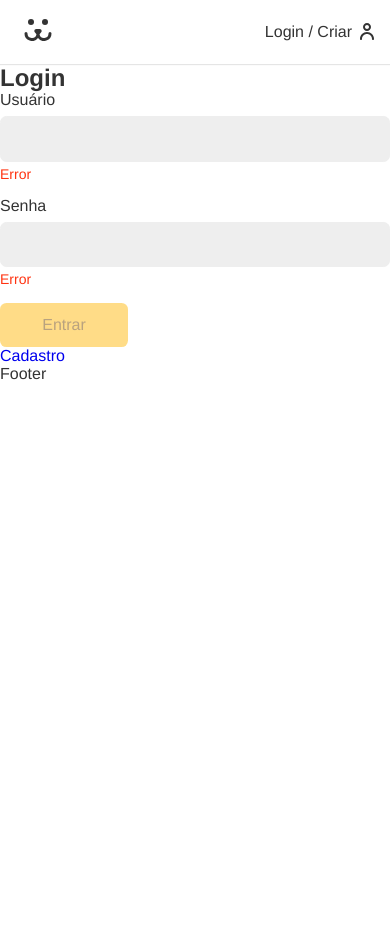
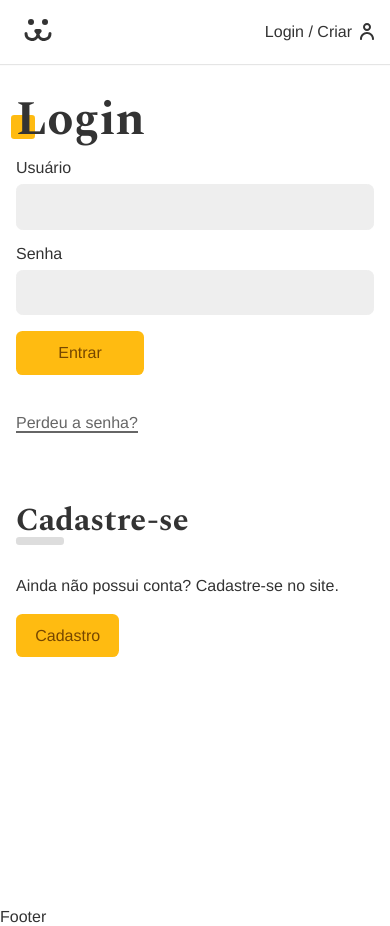
Before and after one commit to ryanpanta/dogs, a React (Vite) app: page /login in a window 390 px wide. Before the commit the page ends 844 px from the top, so only its background shows below. Built offline with nearby package versions, Linux system fonts and the light colour scheme.

Commit message:
feat: funcionalidades de login adicionadas

```diff
--- a/src/App.css
+++ b/src/App.css
@@ -1,3 +1,6 @@
+@import url('https://fonts.googleapis.com/css2?family=Spectral:ital,wght@0,200;0,300;0,400;0,500;0,600;0,700;0,800;1,200;1,300;1,400;1,500;1,600;1,700;1,800&display=swap');
+
+
 * {
   box-sizing: border-box;
 }
@@ -23,6 +26,7 @@ ul, li {
 
 a {
   text-decoration: none;
+  color: #333;
 }
 
 img {
@@ -42,3 +46,38 @@ button, input {
   padding: 0 1rem;
   margin: 0 auto;
 }
+
+.animeLeft {
+  opacity: 0;
+  transform: translateX(-20px);
+  animation: animeLeft .3s forwards;
+}
+
+.title {
+  font-family: var(--type-second);
+  line-height: 1;
+  font-size: 3rem;
+  margin: 1rem 0;
+  position: relative;
+  z-index: 1;
+}
+
+.title::after {
+  content: '';
+  display: block;
+  width: 1.5rem;
+  height: 1.5rem;
+  background-color: #fb1;
+  position: absolute;
+  bottom: 5px;
+  left: -5px;
+  border-radius: .2rem;
+  z-index: -1;
+}
+
+@keyframes animeLeft {
+  to{
+    opacity: initial;
+    transform: initial;
+  }
+}
--- a/src/App.jsx
+++ b/src/App.jsx
@@ -1,20 +1,23 @@
 import "./App.css";
-import {BrowserRouter, Route, Routes} from "react-router-dom";
+import { BrowserRouter, Route, Routes } from "react-router-dom";
 import Footer from "./Components/Footer";
 import Header from "./Components/Header";
 import Home from "./Components/Home";
 import Login from "./Components/Login/Login";
+import { UserStorage } from "./UserContext";
 
 function App() {
     return (
         <div>
             <BrowserRouter>
+                <UserStorage>
                     <Header />
                     <Routes>
                         <Route path="/" element={<Home />} />
                         <Route path="login/*" element={<Login />} />
                     </Routes>
                     <Footer />
+                </UserStorage>
             </BrowserRouter>
         </div>
     );
--- a/src/Components/Forms/Input.jsx
+++ b/src/Components/Forms/Input.jsx
@@ -1,14 +1,22 @@
 import React from "react";
 import styles from "./Input.module.css";
 
-function Input({ label, name, type }) {
+function Input({ label, name, type, value, onChange, error, onBlur }) {
     return (
         <div className={styles.wrapper}>
             <label className={styles.label} htmlFor={name}>
                 {label}
             </label>
-            <input className={styles.input} id={name} name={name} type={type} />
-            <p className={styles.error}>Error</p>
+            <input
+                className={styles.input}
+                id={name}
+                name={name}
+                type={type}
+                value={value}
+                onChange={onChange}
+                onBlur={onBlur}
+            />
+            {error && <p className={styles.error}>{error}</p>}
         </div>
     );
 }
--- a/src/Components/Header.jsx
+++ b/src/Components/Header.jsx
@@ -1,16 +1,31 @@
-import React from 'react'
-import styles from './Header.module.css'
-import { Link } from 'react-router-dom'
-import Dogs from '../Assets/dogs.svg?react'
+import React from "react";
+import styles from "./Header.module.css";
+import { Link } from "react-router-dom";
+import Dogs from "../Assets/dogs.svg?react";
+import { UserContext } from "../UserContext";
 function Header() {
-  return (
-    <header className={styles.header}>
-      <nav className={`${styles.nav} container`}>
-        <Link className={styles.logo} to="/"  aria-label='Dogs - Home'><Dogs /></Link>
-        <Link className={styles.login} to="/login" >Login / Criar</Link>
-      </nav>
-    </header>
-  )
+    const { data, userLogout } = React.useContext(UserContext);
+    return (
+        <header className={styles.header}>
+            <nav className={`${styles.nav} container`}>
+                <Link className={styles.logo} to="/" aria-label="Dogs - Home">
+                    <Dogs />
+                </Link>
+                {data ? (
+                    <Link className={styles.login} to="/conta">
+                        {data.nome}
+                        <button onClick={userLogout}>Sair</button>
+                    </Link>
+
+                ) : (
+                    <Link className={styles.login} to="/login">
+                        Login / Criar
+                    </Link>
+                )}
+
+            </nav>
+        </header>
+    );
 }
 
-export default Header
+export default Header;
--- /dev/null
+++ b/src/Components/Helper/Error.jsx
@@ -0,0 +1,8 @@
+import React from "react";
+
+function Error({error}) {
+    if (!error) return null;
+    return <p style={{color: '#f31', margin: '1rem 0'}}>{error}</p>;
+}
+
+export default Error;
--- a/src/Components/Login/Login.jsx
+++ b/src/Components/Login/Login.jsx
@@ -1,21 +1,28 @@
-import React from 'react'
-import { Route, Routes } from 'react-router-dom'
-import LoginForm from './LoginForm'
-import LoginCreate from './LoginCreate'
-import LoginPasswordLost from './LoginPasswordLost'
-import LoginPasswordReset from './LoginPasswordReset'
+import React from "react";
+import { Navigate, Route, Routes } from "react-router-dom";
+import LoginForm from "./LoginForm";
+import LoginCreate from "./LoginCreate";
+import LoginPasswordLost from "./LoginPasswordLost";
+import LoginPasswordReset from "./LoginPasswordReset";
+import { UserContext } from "../../UserContext";
+import styles from "./Login.module.css";
 
 function Login() {
-  return (
-    <div>
-      <Routes>
-        <Route path='/' element={<LoginForm />} />
-        <Route path='criar' element={<LoginCreate />} />
-        <Route path='perdeu' element={<LoginPasswordLost />} />
-        <Route path='resetar' element={<LoginPasswordReset />} />
-      </Routes>
-    </div>
-  )
+    const { login } = React.useContext(UserContext);
+    if (login) return <Navigate to="/conta" />;
+
+    return (
+        <section className={styles.login}>
+            <div className={styles.forms}>
+                <Routes>
+                    <Route path="/" element={<LoginForm />} />
+                    <Route path="criar" element={<LoginCreate />} />
+                    <Route path="perdeu" element={<LoginPasswordLost />} />
+                    <Route path="resetar" element={<LoginPasswordReset />} />
+                </Routes>
+            </div>
+        </section>
+    );
 }
 
-export default Login
+export default Login;
--- /dev/null
+++ b/src/Components/Login/Login.module.css
@@ -0,0 +1,32 @@
+.login {
+    display: grid;
+    grid-template-columns: 1fr 1fr;
+    min-height: 100vh;
+    gap: 2rem;
+}
+
+.login::before{
+    display: block;
+    content: '';
+    background: url('../../Assets/login.jpg') no-repeat center;
+    background-size: cover;
+}
+
+.forms{
+    max-width: 30rem;
+    padding: 1rem;
+}
+
+@media (max-width: 40rem) {
+    .login {
+        grid-template-columns: 1fr;
+    }
+
+    .login::before {
+        display: none;
+    }
+
+    .forms {
+        max-width: 100%;
+    }
+}
--- a/src/Components/Login/LoginForm.jsx
+++ b/src/Components/Login/LoginForm.jsx
@@ -2,37 +2,61 @@ import React, { useState } from "react";
 import { Link } from "react-router-dom";
 import Input from "../Forms/Input";
 import Button from "../Forms/Button";
+import useForm from "../../Hooks/useForm";
+import { TOKEN_POST, USER_GET } from "../../api";
+import Error from "../Helper/Error";
+import styles from "./LoginForm.module.css";
+import stylesBtn from "../Forms/Button.module.css";
+
+import { UserContext } from "../../UserContext";
 
 function LoginForm() {
-    const [username, setUsername] = useState("");
-    const [password, setPassword] = useState("");
+    const username = useForm();
+    const password = useForm();
+    const { userLogin, error, loading, login } = React.useContext(UserContext);
 
-    function handleSubmit(e) {
+    async function handleSubmit(e) {
         e.preventDefault();
-        fetch("https://dogsapi.origamid.dev/json/jwt-auth/v1/token", {
-            method: "POST",
-            headers: {
-                "Content-Type": "application/json",
-            },
-            body: JSON.stringify({
-                username,
-                password,
-            }),
-        }).then((response) => {
-            console.log(response);
-            return response.json();
-        }).then(json => console.log(json))
+
+        if (username.validate() && password.validate()) {
+            userLogin(username.value, password.value);
+        }
     }
 
     return (
-        <section>
-            <h1>Login</h1>
-            <form action="" onSubmit={handleSubmit}>
-                <Input label="Usuário" type="text" name="username"/>
-                <Input label="Senha" type="password" name="password"/>
-                <Button disabled >Entrar</Button>
+        <section className="animeLeft">
+            <h1 className="title">Login</h1>
+            <form className={styles.form} onSubmit={handleSubmit}>
+                <Input
+                    label="Usuário"
+                    type="text"
+                    name="username"
+                    {...username}
+                />
+                <Input
+                    label="Senha"
+                    type="password"
+                    name="password"
+                    {...password}
+                />
+                {loading ? (
+                    <Button disabled>Carregando...</Button>
+                ) : (
+                    <Button>Entrar</Button>
+                )}
+
+                <Error error={error} />
             </form>
-            <Link to="/login/criar">Cadastro</Link>
+            <Link className={styles.perdeu} to="/login/perdeu">
+                Perdeu a senha?
+            </Link>
+            <div className={styles.cadastro}>
+                <h2 className={styles.subtitle}>Cadastre-se</h2>
+                <p >Ainda não possui conta? Cadastre-se no site.</p>
+                <Link className={stylesBtn.button} to="/login/criar">
+                    Cadastro
+                </Link>
+            </div>
         </section>
     );
 }
--- /dev/null
+++ b/src/Components/Login/LoginForm.module.css
@@ -0,0 +1,42 @@
+.form {
+    margin-bottom: 2rem;
+}
+
+.perdeu{
+    display: inline-block;
+    color: #666;
+    padding: 0.5rem 0;
+    line-height: 1;
+}
+
+.perdeu::after {
+    content: '';
+    height: 2px;
+    width: 100%;
+    background-color: currentColor;
+    display: block;
+}
+
+.cadastro {
+    margin-top: 4rem;
+}
+
+.cadastro p {
+    margin-top: 2rem;
+    margin-bottom: 2rem;
+}
+
+.subtitle {
+    font-family: var(--type-second);
+    line-height: 1;
+    font-size: 2rem;
+}
+
+.subtitle::after {
+    content: '';
+    display: block;
+    background-color: #ddd;
+    height: .5rem;
+    width: 3rem;
+    border-radius: .2rem;
+}
--- /dev/null
+++ b/src/Hooks/useForm.jsx
@@ -0,0 +1,41 @@
+import React from "react";
+
+const types = {
+    email: {
+        regex: /^(([^<>()[\]\\.,;:\s@"]+(\.[^<>()[\]\\.,;:\s@"]+)*)|.(".+"))@((\[[0-9]{1,3}\.[0-9]{1,3}\.[0-9]{1,3}\.[0-9]{1,3}\])|(([a-zA-Z\-0-9]+\.)+[a-zA-Z]{2,}))$/,
+        message: "Preencha um email válido"
+    }
+}
+function useForm(type) {
+
+    const [value, setValue] = React.useState("");
+    const [error, setError] = React.useState(null);
+
+    function validate(value){
+        if(type === false) return true
+        if(value.length === 0){
+            setError("Preencha um valor!")
+            return false;
+        } else if(types[type] && !types[type].regex.test(value)){
+            setError(types[type].message)
+            return false;
+        } else {
+            setError(null)
+            return true
+        }
+    }
+    function onChange({ target }) {
+        if(error) validate(target.value)
+        setValue(target.value);
+    }
+    return {
+        value,
+        setValue,
+        onChange,
+        error,
+        validate: () => validate(value),
+        onBlur: () => validate(value),
+    };
+}
+
+export default useForm;
--- /dev/null
+++ b/src/UserContext.jsx
@@ -0,0 +1,81 @@
+import React from "react";
+import { TOKEN_POST, TOKEN_VALIDATE_POST, USER_GET } from "./api";
+import { useNavigate } from "react-router-dom";
+
+export const UserContext = React.createContext();
+
+export function UserStorage({ children }) {
+    const [data, setData] = React.useState(null);
+    const [login, setLogin] = React.useState(false);
+    const [loading, setLoading] = React.useState(false);
+    const [error, setError] = React.useState(null);
+    const navigate = useNavigate();
+
+    async function getUser(token) {
+        const { url, options } = USER_GET(token);
+        const response = await fetch(url, options);
+        const json = await response.json();
+        setData(json);
+        setLogin(true);
+    }
+
+    async function userLogin(username, password) {
+        try {
+            setError(null);
+            setLoading(true);
+            const { url, options } = TOKEN_POST({ username, password });
+            const response = await fetch(url, options);
+            if (!response.ok) throw new Error(`Error: ${response.statusText}`);
+            const { token } = await response.json();
+            window.localStorage.setItem("token", token);
+            await getUser(token);
+            navigate("/conta");
+        } catch (err) {
+            setError(err.message);
+            setLogin(false);
+        } finally {
+            setLoading(false);
+        }
+    }
+
+    const userLogout = React.useCallback(
+        async function () {
+            setData(null);
+            setError(null);
+            setLoading(false);
+            setLogin(false);
+            window.localStorage.removeItem("token");
+            navigate("/login");
+        },
+        [navigate],
+    );
+
+    React.useEffect(() => {
+        async function autoLogin() {
+            const token = localStorage.getItem("token");
+            if (token) {
+                try {
+                    setLoading(true);
+                    setError(null);
+                    const { url, options } = TOKEN_VALIDATE_POST(token);
+                    const response = await fetch(url, options);
+                    if (!response.ok) throw new Error("Token inválido");
+                    await getUser(token);
+                } catch (error) {
+                    userLogout();
+                } finally {
+                    setLoading(false);
+                }
+            }
+        }
+        autoLogin();
+    }, [userLogout]);
+
+    return (
+        <UserContext.Provider
+            value={{ userLogin, userLogout, data, error, loading, login }}
+        >
+            {children}
+        </UserContext.Provider>
+    );
+}
--- /dev/null
+++ b/src/api.jsx
@@ -0,0 +1,38 @@
+export const API_URL = "https://dogsapi.origamid.dev/json";
+
+export function TOKEN_POST(body) {
+    return {
+        url: API_URL + "/jwt-auth/v1/token",
+        options: {
+            method: "POST",
+            headers: {
+                "Content-Type": "application/json",
+            },
+            body: JSON.stringify(body),
+        },
+    };
+}
+export function TOKEN_VALIDATE_POST(token) {
+    return {
+        url: API_URL + "/jwt-auth/v1/token/validate",
+        options: {
+            method: "POST",
+            headers: {
+                Authorization: "Bearer " + token,
+            },
+
+        },
+    };
+}
+
+export function USER_GET(token) {
+    return {
+        url: API_URL + "/api/user",
+        options: {
+            method: "GET",
+            headers: {
+                Authorization: "Bearer " + token,
+            },
+        },
+    };
+}
```
Lines whose indentation alone changed are shown as unchanged.
